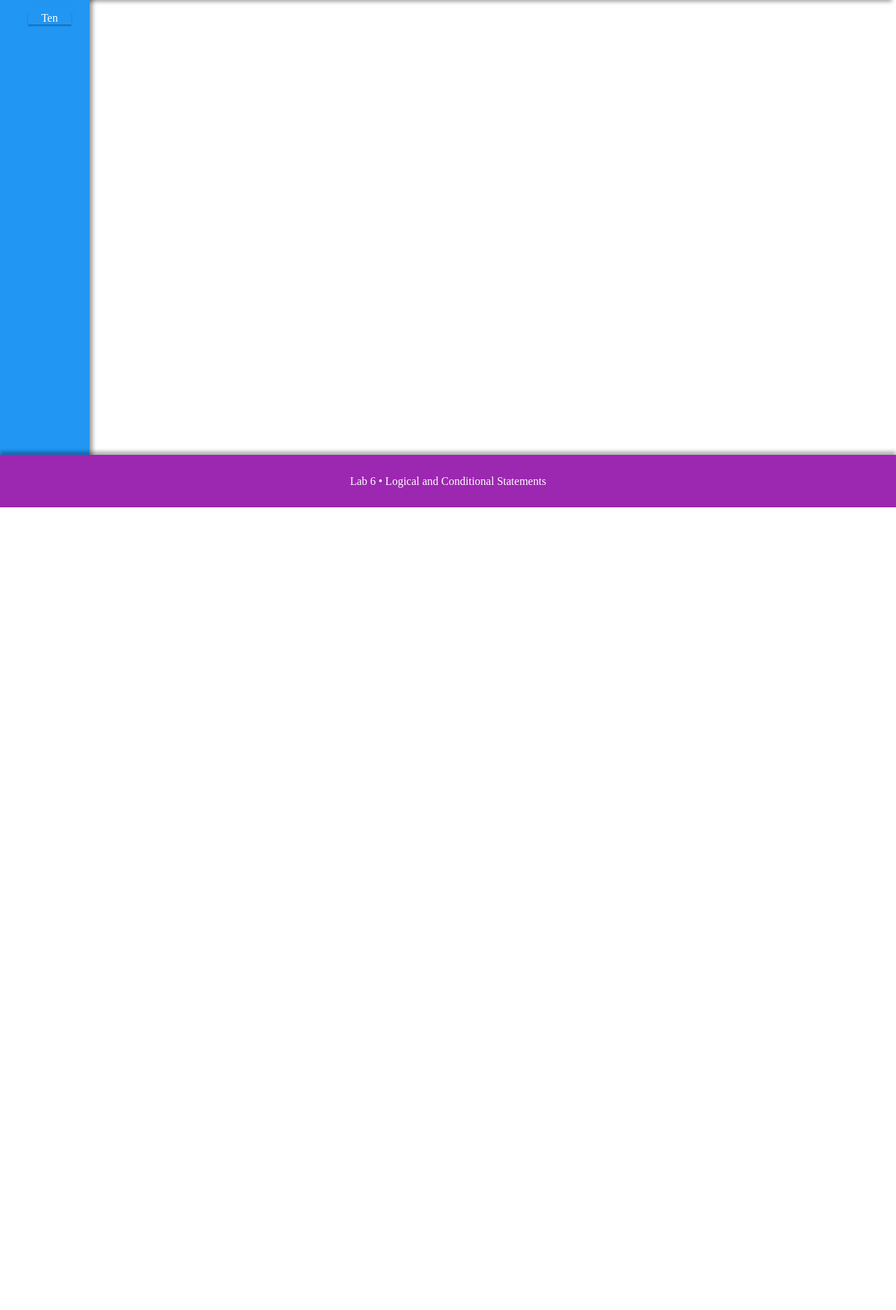
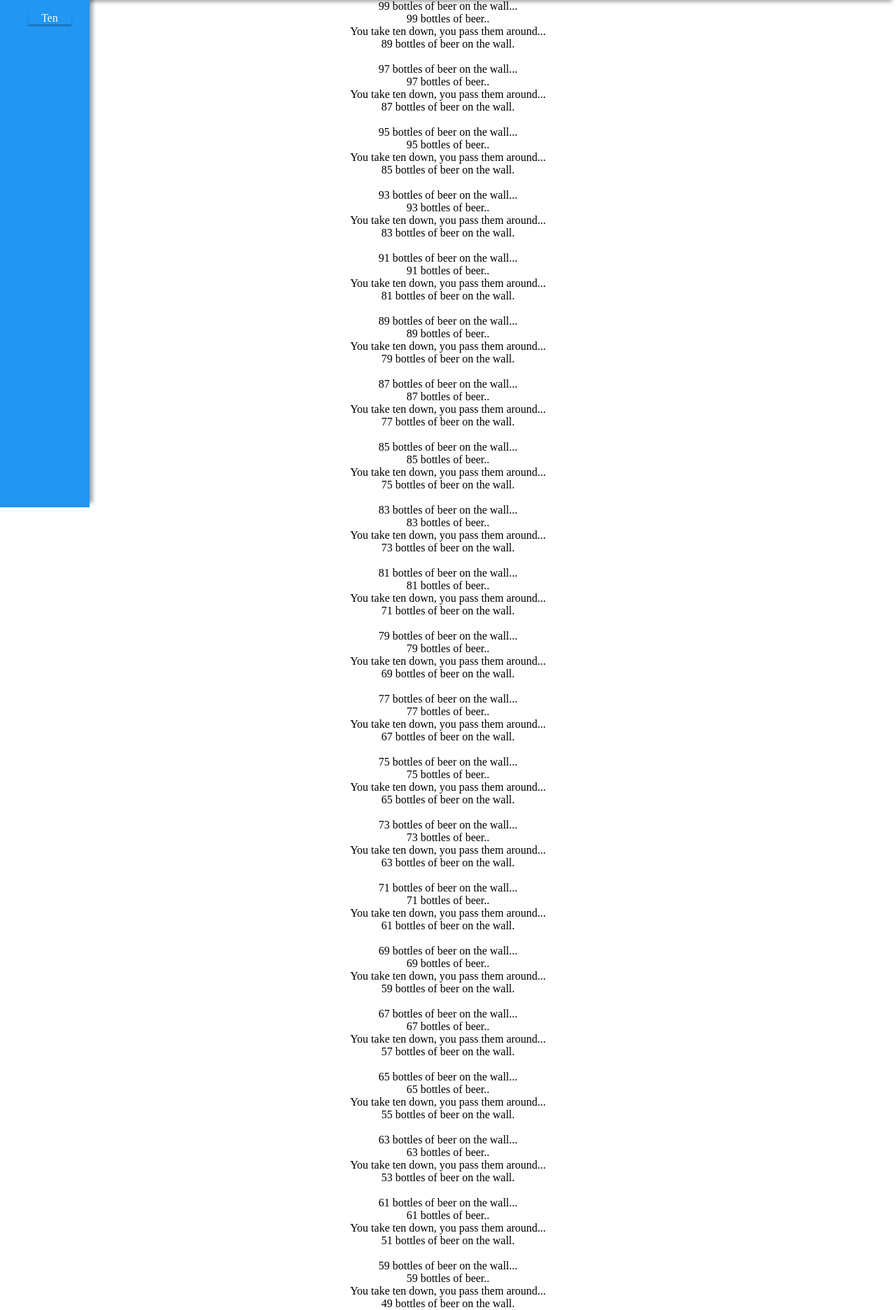
Before and after one commit to vanm0012/CST8238, a PHP site: page /Lab6/Odd.php in a window 1280 px wide. Shown: the part 75-1947 px from the top of the page at 70% size. Before the commit the page ends 800 px from the top, so only its background shows below. Run offline with PHP 8.4, Linux system fonts and the light colour scheme.

Commit message:
Add for loop for Odd

```diff
--- a/Lab6/Odd.php
+++ b/Lab6/Odd.php
@@ -17,12 +17,12 @@ include("Footer.php");
       <?php _menu(); ?>
       <div class="center">
       <?php
-        /*for ($x = 90; $x > 0; $x = $x - 10) {
+        for ($x = 99; $x > 0; $x = $x - 2) {
           echo "$x bottles of beer on the wall... <br>";
           echo "$x bottles of beer.. <br>";
           echo "You take ten down, you pass them around... <br>";
           echo ($x - 10) . " bottles of beer on the wall. <br><br>";
-        }*/
+        }
       ?>
     </div>
     </main>
```
